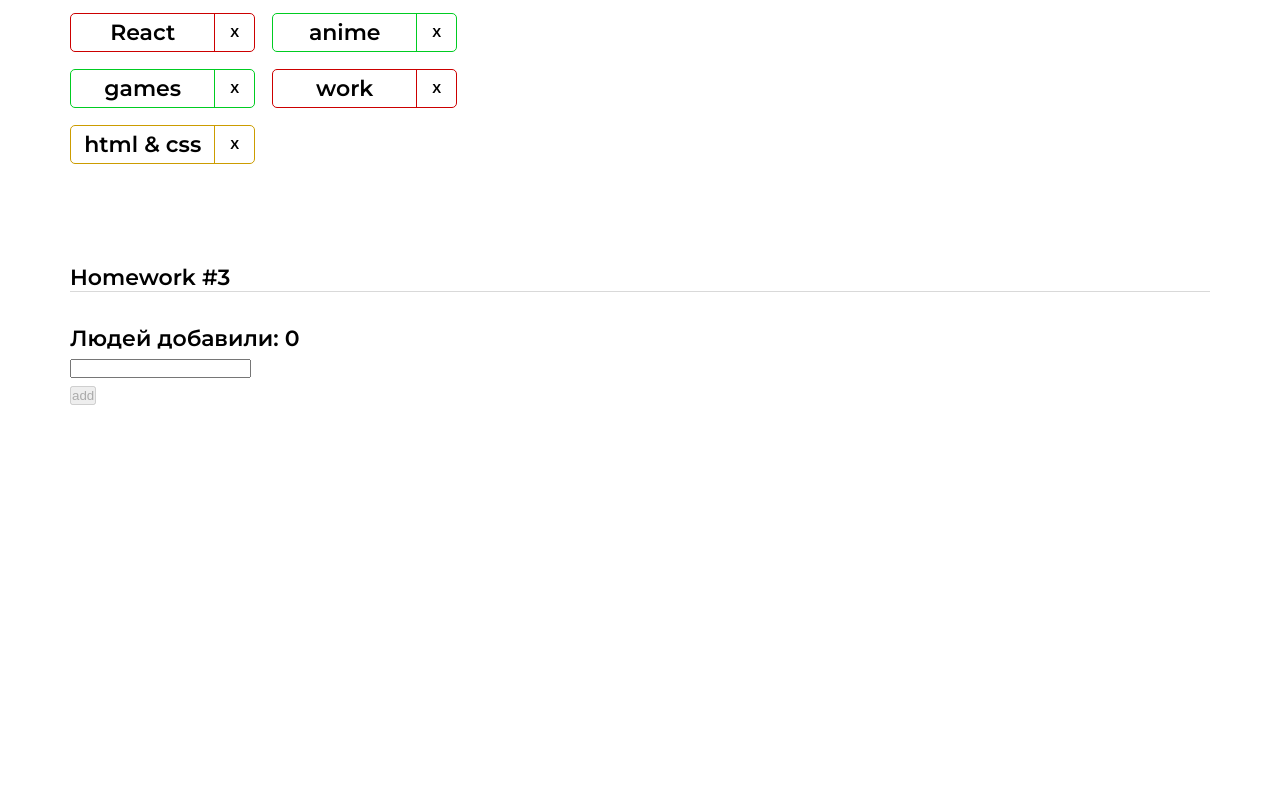
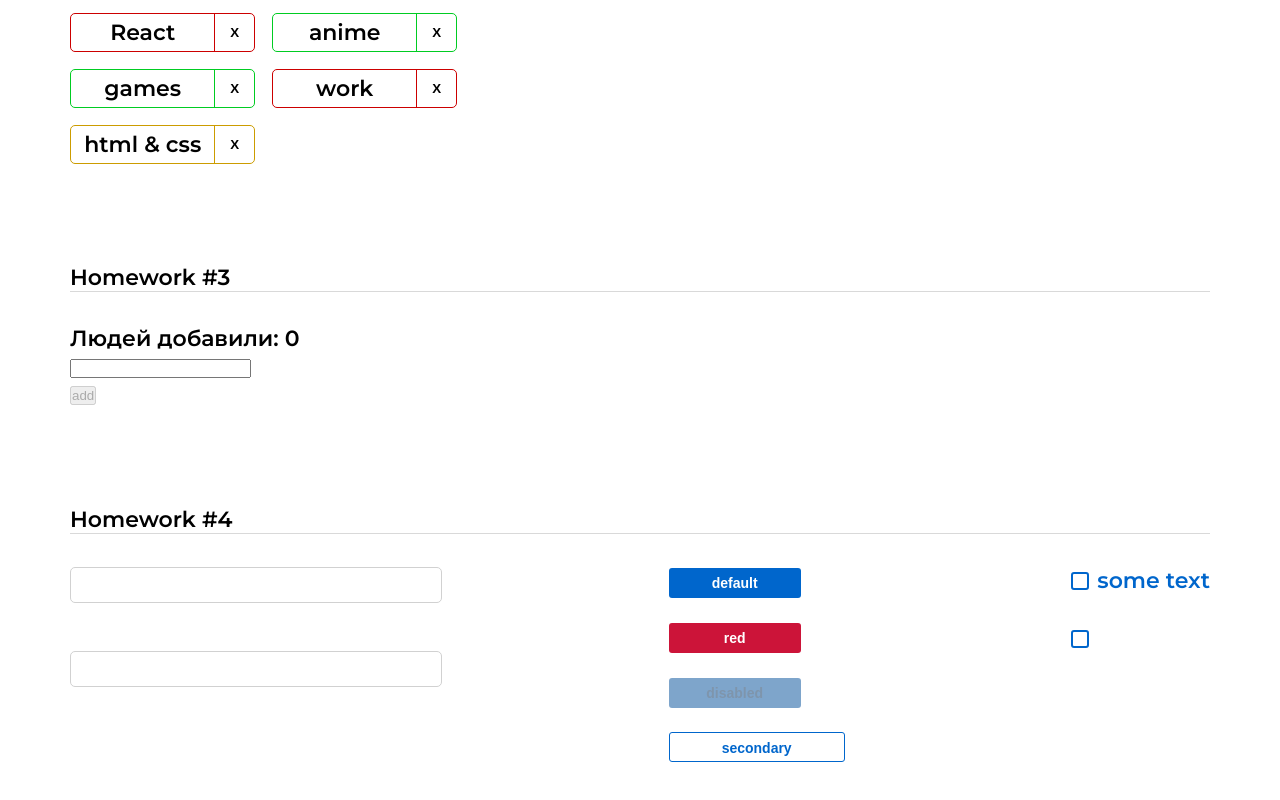
Before and after one commit to keebirg/hws2, a React (Create React App) app: page /#/pre-junior in a window 1280 px wide. Shown: the part 709-1509 px from the top of the page. Before the commit the page ends 1215 px from the top, so only its background shows below. Built offline with nearby package versions, Linux system fonts and the light colour scheme.

Commit message:
HW4_2week

```diff
--- a/src/s1-main/App.tsx
+++ b/src/s1-main/App.tsx
@@ -3,6 +3,7 @@ import s from './App.module.css'
 import HW1 from '../s2-homeworks/hw01/HW1'
 import HW2 from "../s2-homeworks/hw02/HW2";
 import HW3 from "../s2-homeworks/hw03/HW3";
+import HW4 from "../s2-homeworks/hw04/HW4";
 
 function App() {
     return (
@@ -11,7 +12,7 @@ function App() {
             {/*раскомментировать по ходу выполнения*/}
             <HW2/>
             <HW3/>
-            {/*<HW4/>*/}
+            <HW4/>
 
             {/*при выполнении дз 5 и более - закомментировать здесь дз 1-4, так как они есть внутри дз 5*/}
             {/*<HW5/>*/}
--- a/src/s2-homeworks/hw04/Stand.module.css
+++ b/src/s2-homeworks/hw04/Stand.module.css
@@ -1,23 +1,33 @@
 .stand {
     display: flex;
-    justify-content: space-between;
-    align-items: center;
+    align-items: flex-start;
 }
 
 .inputs {
     display: flex;
     flex-direction: column;
     gap: 48px;
+
+    flex-grow: 1;
 }
 
 .buttons {
     display: flex;
     flex-direction: column;
     gap: 24px;
+
+    flex-grow: 1;
 }
 
 .checkboxes {
     display: flex;
     flex-direction: column;
     gap: 36px;
+
+    flex-grow: 2;
 }
+
+.checkboxblock{
+    display: flex;
+    align-items: flex-end;
+}
--- a/src/s2-homeworks/hw04/Stand.tsx
+++ b/src/s2-homeworks/hw04/Stand.tsx
@@ -1,4 +1,4 @@
-import React, { useState } from 'react'
+import React, {useState} from 'react'
 import s from './Stand.module.css'
 import SuperInputText from './common/c1-SuperInputText/SuperInputText'
 import SuperCheckbox from './common/c3-SuperCheckbox/SuperCheckbox'
@@ -74,8 +74,8 @@ const Stand = () => {
                 </div>
             </div>
 
+            <div className={s.checkboxblock}>
                 <div className={s.checkboxes}>
-                {/*чекбокс с текстом:*/}
                     <div>
                         <SuperCheckbox
                             id={'hw4-super-checkbox-with-text'}
@@ -94,6 +94,9 @@ const Stand = () => {
                         />
                     </div>
                 </div>
+                {/*чекбокс с текстом:*/}
+
+            </div>
         </div>
     )
 }
--- a/src/s2-homeworks/hw04/common/c1-SuperInputText/SuperInputText.module.css
+++ b/src/s2-homeworks/hw04/common/c1-SuperInputText/SuperInputText.module.css
@@ -1,20 +1,34 @@
 .input:focus {
+
 }
 
 .input {
+    width: 372px;
+    height: 36px;
+
+    border-radius: 5px;
+    border: 1px solid #D1D1D1;
 }
 
 .inputWrapper {
+    display: flex;
+    flex-direction: column-reverse;
+
 }
 
 .superInput {
 }
 
 .errorInput {
+    border: 1px solid #CC1439;
 }
 
 .errorInput:focus {
+    border: 1px solid #CC1439;
 }
 
 .error {
+    color: #CC1439;
+    font-size: 10px;
+    font-weight: 400;
 }
--- a/src/s2-homeworks/hw04/common/c2-SuperButton/SuperButton.module.css
+++ b/src/s2-homeworks/hw04/common/c2-SuperButton/SuperButton.module.css
@@ -1,35 +1,69 @@
 .button {
+    width: 132px;
+    height: 30px;
+
+    border: 0;
+    border-radius: 3px;
+    padding: 5px 24px;
+    background-color: #0066CC;
+
+
+    color: #FFF;
+    font-weight: 600;
+    font-size: 14px;
+    line-height: 20px;
 }
 
 .disabled {
+    background-color: #004D99;
+    color: #002E5C;
+
+    opacity: 0.5;
+
 }
 
 .secondary {
+    width: 176px;
+
+    color: #06C;
+
+    border: 1px solid #06C;
+
+    background-color: #FFFFFF;
 }
 
 .default {
 }
 
 .red {
+    background-color: #CC1439;
 }
 
 .default:hover {
+    width: 167px;
+
 }
 
 .red:hover {
+    width: 167px;
+
 }
 
 .secondary:hover {
+    width: 167px;
 }
 
 
 .default:active {
+    width: 149px;
 }
 
 .secondary:active {
+    width: 149px;
 }
 
 .red:active {
+    width: 149px;
 }
 
 .button:disabled {
--- a/src/s2-homeworks/hw04/common/c2-SuperButton/SuperButton.tsx
+++ b/src/s2-homeworks/hw04/common/c2-SuperButton/SuperButton.tsx
@@ -1,4 +1,7 @@
-import React, {ButtonHTMLAttributes, DetailedHTMLProps} from 'react'
+import React, {
+    ButtonHTMLAttributes,
+    DetailedHTMLProps
+} from 'react'
 import s from './SuperButton.module.css'
 
 // тип пропсов обычной кнопки, children в котором храниться название кнопки там уже описан
@@ -18,11 +21,13 @@ const SuperButton: React.FC<SuperButtonPropsType> = (
     }
 ) => {
     const finalClassName = s.button
-        // + (disabled
-        //         ? ...
-        //         : xType === 'red'
-        //             ? ...
-        + (className ? ' ' + className : '') // задачка на смешивание классов
+        + (disabled
+            ?' ' + s.disabled
+            : xType === 'red'
+                ?' ' + s.red
+                :xType==='secondary'
+                ?' ' + s.secondary: ' ' + s.default)
+                // + (className ? ' ' + className : '') // задачка на смешивание классов
 
     return (
         <button
--- a/src/s2-homeworks/hw04/common/c3-SuperCheckbox/SuperCheckbox.tsx
+++ b/src/s2-homeworks/hw04/common/c3-SuperCheckbox/SuperCheckbox.tsx
@@ -27,8 +27,9 @@ const SuperCheckbox: React.FC<SuperCheckboxPropsType> = (
     }
 ) => {
     const onChangeCallback = (e: ChangeEvent<HTMLInputElement>) => {
+        if (onChangeChecked ) onChangeChecked(e.currentTarget.checked);
+        if (onChange) onChange(e);
         // задачка на написание онченджа
-
     }
 
     const finalInputClassName = s.checkbox
```
Lines whose indentation alone changed are shown as unchanged.
